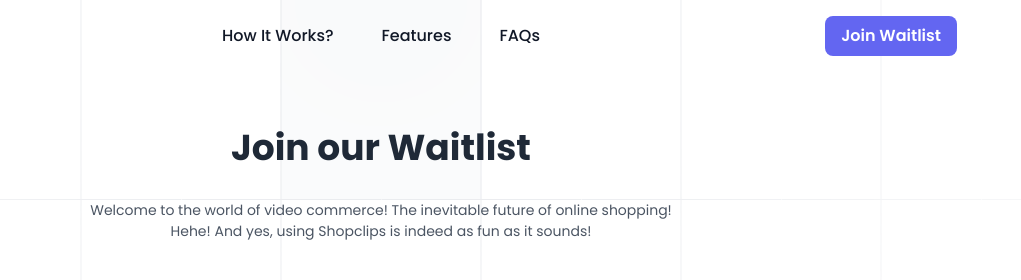
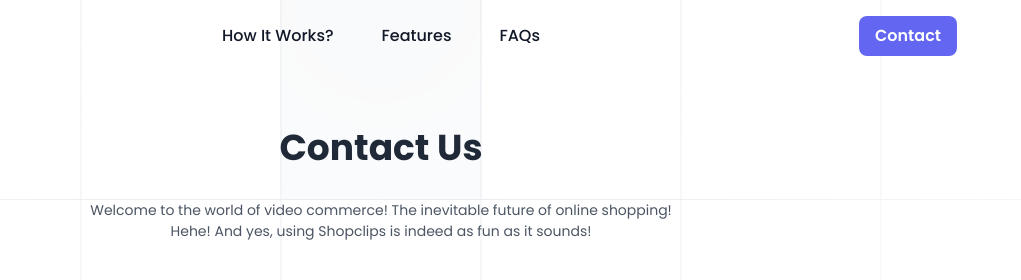
Before and after one commit to mukulchugh/shopclips_landing, a Gatsby site: page /contact in a window 1280 px wide. Shown: the top 280 px of the page, 259-1280 px from the left. Built offline with nearby package versions, Linux system fonts and the light colour scheme; Gatsby itself is replaced by a stand-in of ours.

Commit message:
Update ContactForm component and Header component

```diff
--- a/src/components/ContactForm/index.jsx
+++ b/src/components/ContactForm/index.jsx
@@ -35,7 +35,7 @@
       <section className="h-auto py-32 w-full overflow-hidden">
         <div className="container mx-auto px-6">
           <h2 className="text-4xl font-bold text-center text-gray-800 mb-8">
-            Join our Waitlist
+            Contact Us
           </h2>
           <p className="text-gray-600 text-center ">
           Welcome to the world of video commerce! The inevitable future of online shopping! {<br/>}
--- a/src/components/Header.jsx
+++ b/src/components/Header.jsx
@@ -83,7 +83,7 @@
              </div>
              <div className="hidden lg:flex lg:flex-1 lg:justify-end lg:items-center text-[16px] font-semibold gap-4">
                {/* <Link to="/" className="py-2 px-4 rounded-lg text-black">Login</Link> */}
-               <Link to="/contact" className="bg-indigo-500 py-2 px-4 rounded-lg text-white">Join Waitlist</Link>
+               <Link to="/contact" className="bg-indigo-500 py-2 px-4 rounded-lg text-white">Contact</Link>
                </div>
 
   </nav>
--- a/src/components/MobileMenu.jsx
+++ b/src/components/MobileMenu.jsx
@@ -25,7 +25,7 @@
     link: "#faqs",
   },
   {
-    name: "Join Waitlist",
+    name: "Contact",
     link: "contact",
   }
   ];
```
